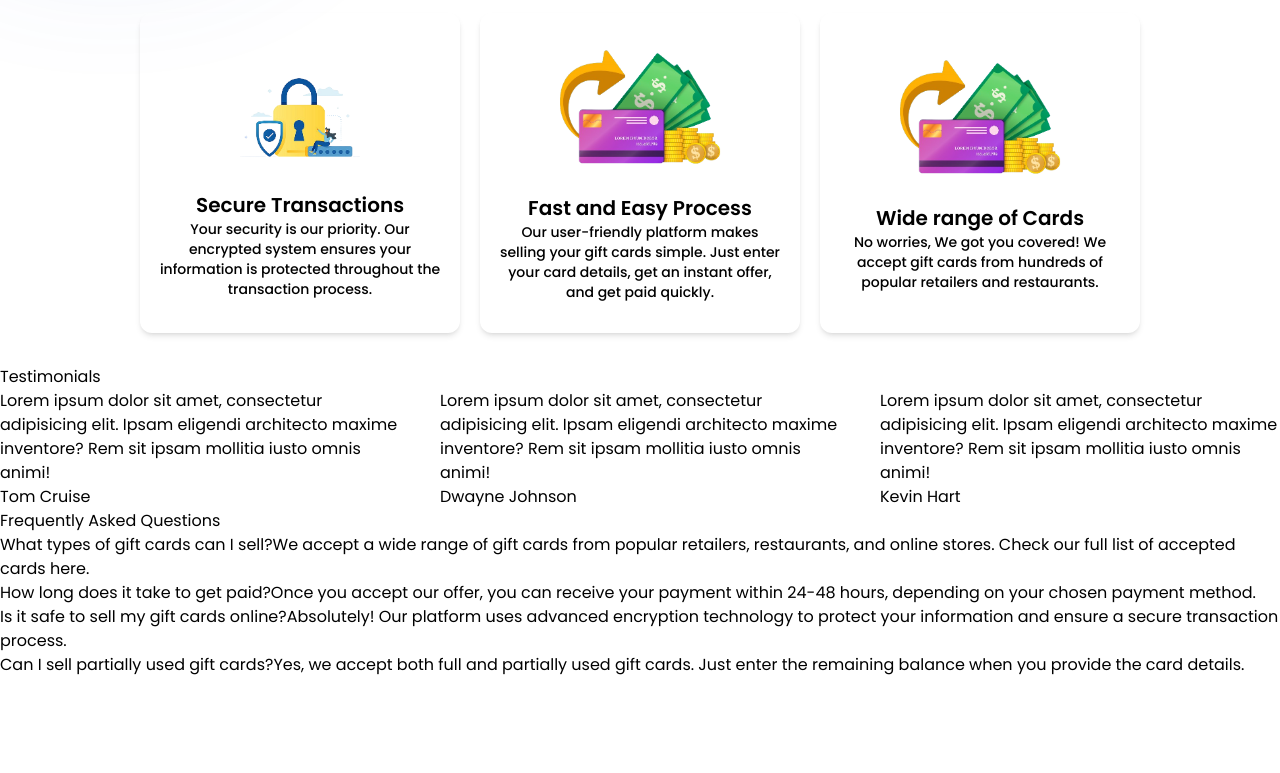
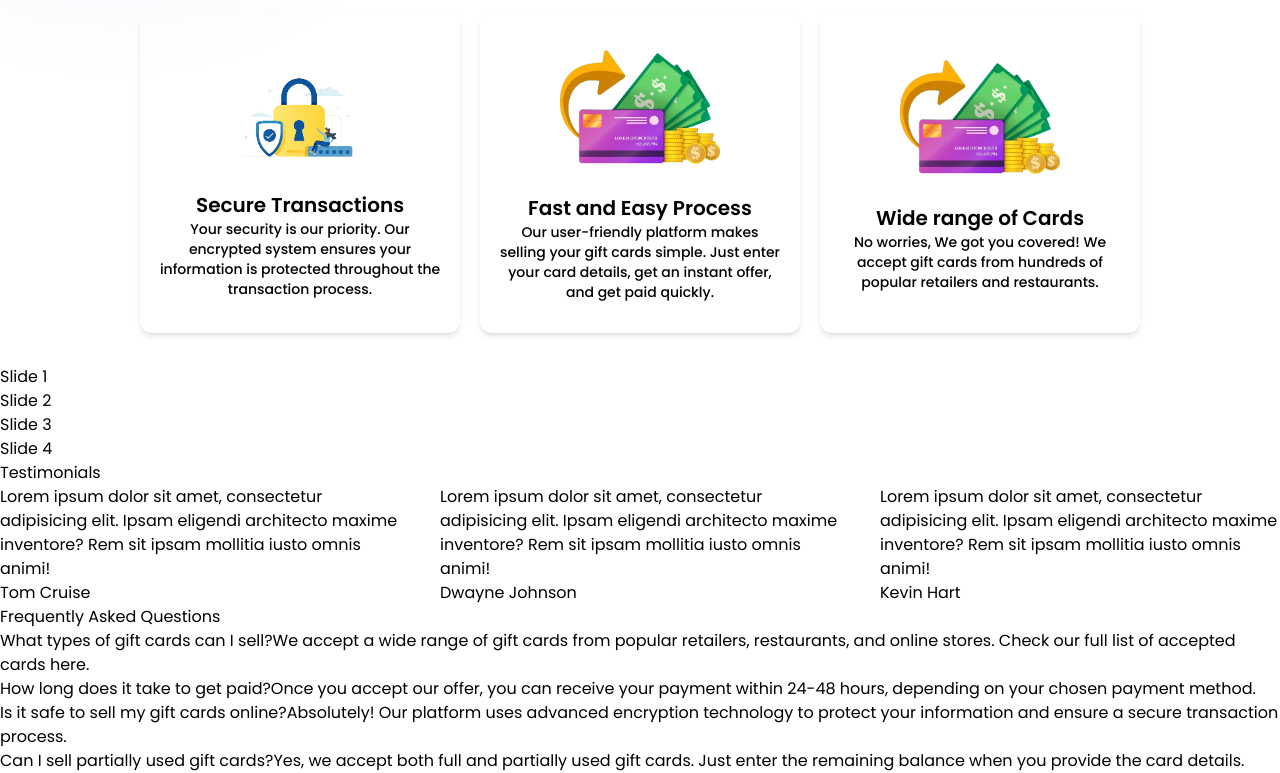
Before and after one commit to Viclaww/swap2naira, a React (Vite) app: page / in a window 1280 px wide. Shown: the part 859-1632 px from the top of the page. Before the commit the page ends 1536 px from the top, so only its background shows below. Built offline with nearby package versions, Linux system fonts and the light colour scheme.

Commit message:
added swiper

```diff
--- a/package.json
+++ b/package.json
@@ -10,13 +10,15 @@
     "preview": "vite preview"
   },
   "dependencies": {
+    "gsap": "^3.12.5",
     "iconsax-react": "^0.0.8",
     "react": "^18.2.0",
     "react-dom": "^18.2.0",
     "react-icons": "^5.2.1",
     "react-modal": "^3.16.1",
     "react-pin-input": "^1.3.1",
-    "react-router-dom": "^6.23.1"
+    "react-router-dom": "^6.23.1",
+    "swiper": "^11.1.4"
   },
   "devDependencies": {
     "@types/react": "^18.2.66",
--- a/src/pages/Home/components/Testimonials.tsx
+++ b/src/pages/Home/components/Testimonials.tsx
@@ -1,4 +1,5 @@
 // import { useState } from "react";
+import { Swiper, SwiperSlide } from "swiper/react";
 
 const Testimonials = () => {
   const testimonies = [
@@ -19,6 +20,18 @@
   //   const [currentIndex, setCurrentIndex] = useState(0);
 
   return (
+    <>
+      <Swiper
+        spaceBetween={50}
+        slidesPerView={3}
+        onSlideChange={() => console.log("slide change")}
+        onSwiper={(swiper) => console.log(swiper)}
+      >
+        <SwiperSlide>Slide 1</SwiperSlide>
+        <SwiperSlide>Slide 2</SwiperSlide>
+        <SwiperSlide>Slide 3</SwiperSlide>
+        <SwiperSlide>Slide 4</SwiperSlide>
+      </Swiper>
       <div>
         <h2>Testimonials</h2>
         <div className="flex gap-10">
@@ -30,6 +43,7 @@
           ))}
         </div>
       </div>
+    </>
   );
 };
 
```
Also changed, not shown: 1 other file (tests, documents, lock files or other folders). Lines whose indentation alone changed are shown as unchanged.
